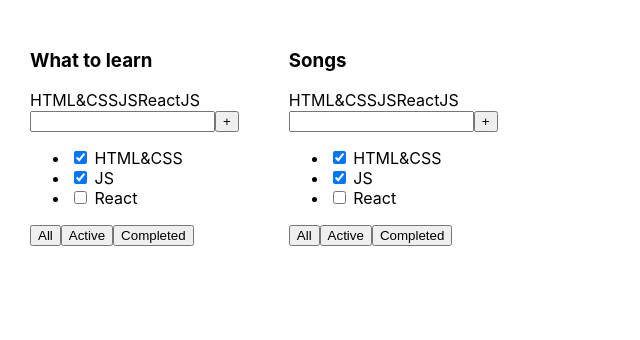
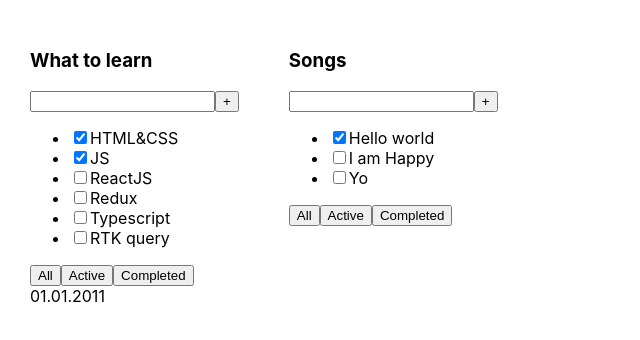
Before and after one commit to Setnad1177/todolist-advanced, a React (Create React App) app: page / in a window 1280 px wide. Shown: the top 340 px of the page, without its empty margins (0-640 px from the left). Built offline with nearby package versions, Linux system fonts and the light colour scheme.

Commit message:
Array .map

```diff
--- a/src/App.tsx
+++ b/src/App.tsx
@@ -13,18 +13,21 @@ export function App() {
         {id: 1, title: "HTML&CSS", isDone: true},
         {id: 2, title: "JS", isDone: true},
         {id: 3, title: "ReactJS", isDone: false},
+        {id: 4, title: "Redux", isDone: false},
+        {id: 5, title: "Typescript", isDone: false},
+        {id: 6, title: "RTK query", isDone: false},
     ]
 
-    const tasks2 = [
+    const tasks2: Array<TaskType> = [
         {id: 1, title: "Hello world", isDone: true},
         {id: 2, title: "I am Happy", isDone: false},
-        {id: 3, title: "Yo", isDone: "false"},
+        {id: 3, title: "Yo", isDone: false},
     ]
 
     return (
         <div className="App">
-            <Todolist title="What to learn" tasks={tasks1}/>
-            <Todolist title="Songs" tasks={tasks1}/>
+            <Todolist title="What to learn" tasks={tasks1} date={"01.01.2011"}/>
+            <Todolist title="Songs" tasks={tasks2}/>
         </div>
     );
 }
--- a/src/Todolist.tsx
+++ b/src/Todolist.tsx
@@ -6,9 +6,10 @@ type PropsType = {
     subTitle?: string
     description?: string
     tasks: TaskType[]
+    date?: string
 }
 
-export const Todolist = ({title, tasks}: PropsType) => {
+export const Todolist = ({title, tasks, date}: PropsType) => {
 
 
     return (
@@ -17,8 +18,7 @@ export const Todolist = ({title, tasks}: PropsType) => {
             <h3>{title}</h3>
             {/*<h4>{subTitle}</h4>*/}
             {/*<p>{description}</p>*/}
-
-            <div>{tasks.map(t => t.title)}</div>
+            {/*<div>{tasks.map(t => t.title)}</div>*/}
 
             <div>
                 <input/>
@@ -26,15 +26,13 @@ export const Todolist = ({title, tasks}: PropsType) => {
             </div>
 
             <ul>
-                <li>
-                    <input type="checkbox" checked={true}/> <span>HTML&CSS</span>
-                </li>
-                <li>
-                    <input type="checkbox" checked={true}/> <span>JS</span>
-                </li>
-                <li>
-                    <input type="checkbox" checked={false}/> <span>React</span>
-                </li>
+                {tasks.map(task => {
+                    return (
+                        <li key={task.id}>
+                            <input type="checkbox" checked={task.isDone} /><span>{task.title}</span>
+                        </li>
+                    )
+                })}
             </ul>
 
             <div>
@@ -42,7 +40,7 @@ export const Todolist = ({title, tasks}: PropsType) => {
                 <button>Active</button>
                 <button>Completed</button>
             </div>
-
+            <div>{date}</div>
         </div>
     )
 }
```
